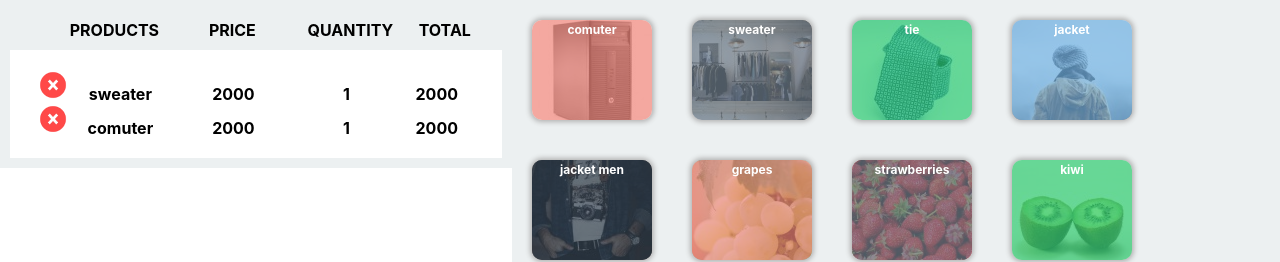
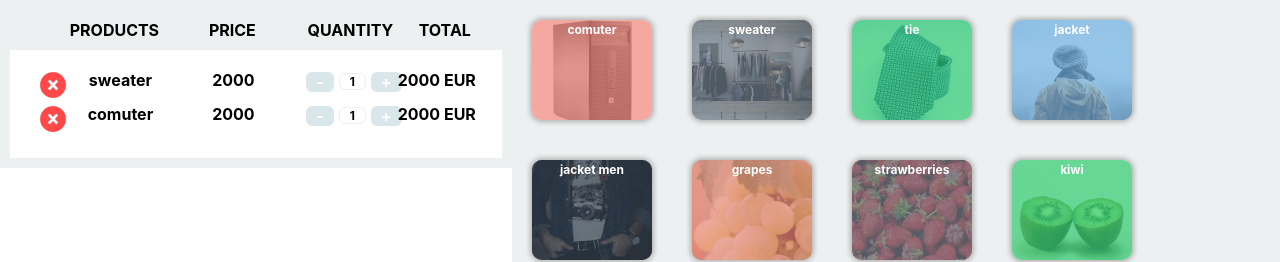
Before and after one commit to developeramitsingh/POS, a React (Create React App) app: page / in a window 1280 px wide. Shown: the top 262 px of the page. Built offline with nearby package versions, Linux system fonts and the light colour scheme.

Commit message:
added increment and decrement buttons

```diff
--- a/src/App.css
+++ b/src/App.css
@@ -0,0 +1,3 @@
+body{
+	user-select: none;
+}
--- a/src/actions/Actions.js
+++ b/src/actions/Actions.js
@@ -15,7 +15,6 @@ export const addProducts = (data)=>(dispatch, getState)=>{
 		products[data.name]["quantity"] = products[data.name]["quantity"]+1;
 		products[data.name]["total"] = products[data.name]["total"]*products[data.name]["quantity"];
 	}else{
-
 		products[data.name] = {}
 		products[data.name]["price"] = data["price"];
 		products[data.name]["quantity"] = 1;
@@ -31,3 +30,7 @@ export const addProducts = (data)=>(dispatch, getState)=>{
 export const deleteProduct =(name)=>(dispatch)=>{
 	dispatch({type:DELETE_PRODUCT,payload:name})
 }
+
+export const customQuantity = (data)=>(dispatch)=>{
+	dispatch({type:ADD_PRODUCT, payload:data})
+}
--- a/src/components/ProcessProducts.js
+++ b/src/components/ProcessProducts.js
@@ -3,9 +3,22 @@ import {connect} from 'react-redux'
 import close from '../images/close.png'
 import './processProducts.css'
 
-import {deleteProduct} from '../actions/Actions'
+import {deleteProduct, customQuantity} from '../actions/Actions'
 
 const ProcessProducts= (props)=>{
+
+		const handleIncre = (e)=>{
+			let id = e.target.id
+			let state = props.cartState.cart;
+
+			if(id === "decreQuant"){
+				(state[e.currentTarget.dataset.name]["quantity"] !=0) && (state[e.currentTarget.dataset.name]["quantity"] -=1)
+			}else if(id === "increQuant"){
+
+				state[e.currentTarget.dataset.name]["quantity"] +=1
+			}
+			props.customQuantity(state)
+		}
 
 		let productobj = props.cartState.cart;
 		console.log("original ", productobj)
@@ -17,8 +30,8 @@ const ProcessProducts= (props)=>{
 					<div className="wd--1"><img onClick={props.deleteProduct} className="deleteProduct" src={close}/></div>
 					<div className="wd--2">{productkey}</div>
 					<div className="wd--3">{productobj[productkey]["price"]}</div>
-					<div className="wd--2">{productobj[productkey]["quantity"]}</div>
-					<div className="wd--2">{productobj[productkey]["total"]}</div>
+					<div className="wd--2" data-name={productkey} onClick={handleIncre}><span className="quantity-btn" id="decreQuant">-</span><span className="PP-Quant-box">{productobj[productkey]["quantity"]}</span><span className="quantity-btn" id="increQuant">+</span></div>
+					<div className="wd--2">{productobj[productkey]["total"]+" EUR"}</div>
 				</React.Fragment>
 			)
 		})
@@ -49,4 +62,4 @@ const mapStateToProps=(state)=>{
 	}
 }
 
-export default connect(mapStateToProps, {deleteProduct})(ProcessProducts);
+export default connect(mapStateToProps, {deleteProduct, customQuantity})(ProcessProducts);
--- a/src/components/processProducts.css
+++ b/src/components/processProducts.css
@@ -17,17 +17,41 @@
 
 .ProcessProducts-head{
 	padding:10px;
+
 }
 
 .ProcessProducts-cart{
 	padding:20px;
 	background:#fff;
+	display: flex;
+	justify-content: center;
+	align-items: middle;
+	flex-wrap: wrap;
 }
 
 .deleteProduct{
 	width:30px;
 	cursor: pointer;
 	text-align:center;
+}
+
+.PP-Quant-box {
+	border: 1px solid #ecf0f1;
+    padding: 0px 10px;
+    border-radius: 6px;
+    font-size: 12px;
+}
+
+.quantity-btn{
+	padding: 0px 10px;
+    border-radius: 6px;
+    vertical-align: middle;
+    text-align: center;
+    margin:5px;
+    background: #d9e7ea;
+    cursor: pointer;
+    color:#fff;
+
 }
 
 .wd--1{
```
